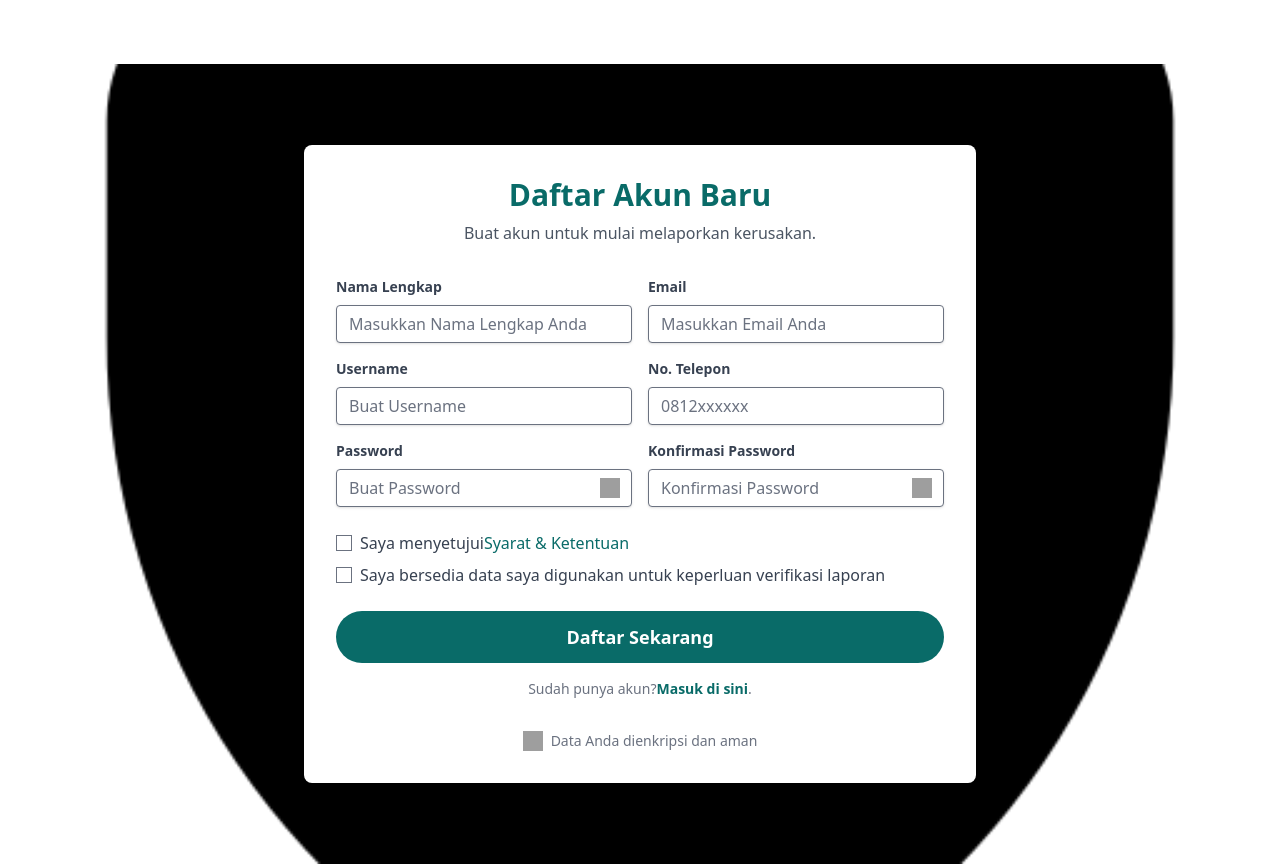
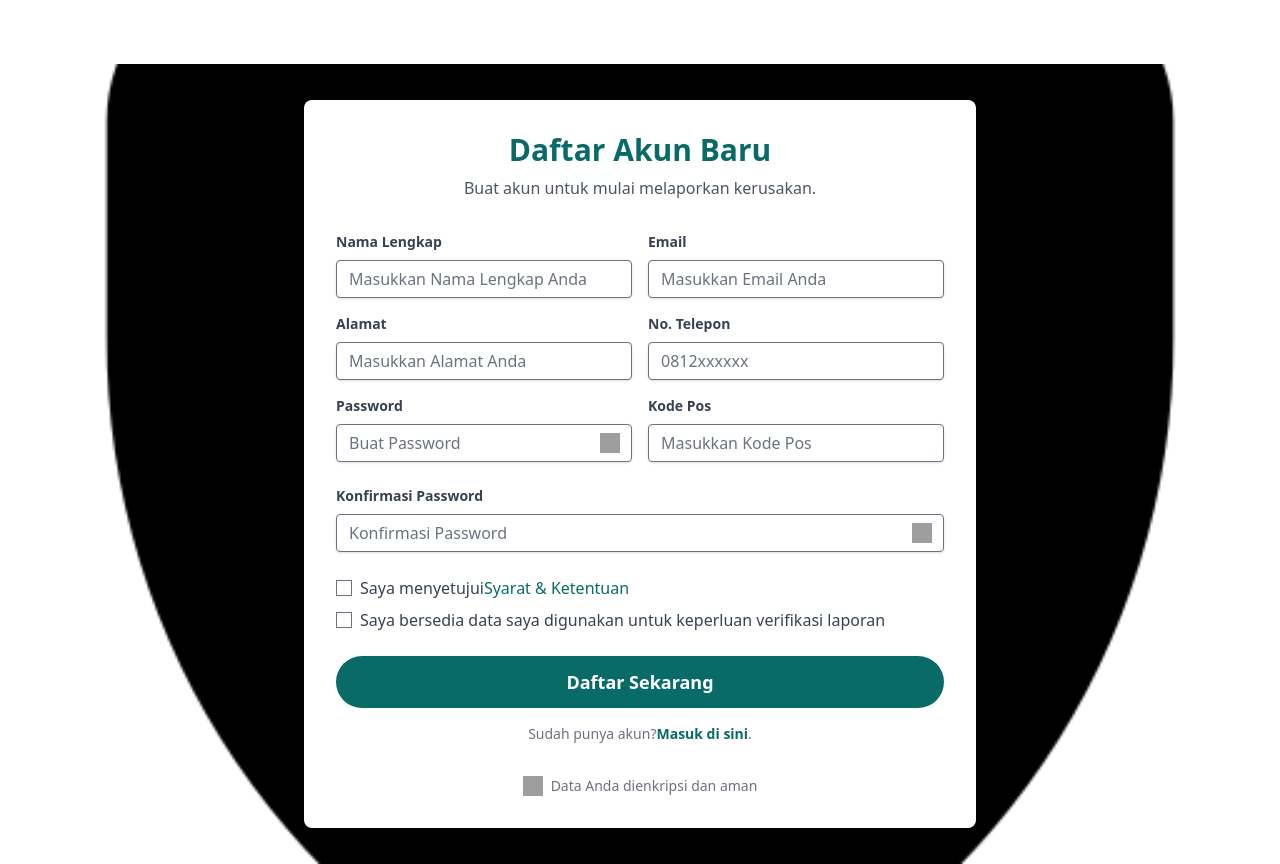
Before and after one commit to thedutas80/INFRAFIX-FE, a React (Vite) app: page /register in a window 1280 px wide. Built offline with nearby package versions, Linux system fonts and the light colour scheme; grey boxes are pictures that could not be loaded.

Commit message:
feat: navbar technical

```diff
--- a/src/api/authApi.ts
+++ b/src/api/authApi.ts
@@ -130,3 +130,30 @@ export const createUser = async (data: CreateUserRequest): Promise<CreateUserRes
     throw error;
   }
 };
+
+export interface RegisterRequest {
+  name: string;
+  password: string;
+  email: string;
+  phoneNumber: string;
+  address: string;
+  postCode: string;
+  roleId: number;
+}
+
+export interface RegisterResponse {
+  data: any; // Adjust based on actual response
+  success: boolean;
+  message: string;
+  status: number;
+  timestamp: string;
+}
+
+export const register = async (data: RegisterRequest): Promise<RegisterResponse> => {
+  try {
+    const response = await api.post('/users', data);
+    return response.data;
+  } catch (error: any) {
+    throw error;
+  }
+};
--- a/src/api/config.ts
+++ b/src/api/config.ts
@@ -1,7 +1,7 @@
 import axios from 'axios'
 
-export const API_BASE_URL = 'http://103.164.191.212:8082'
-
+// export const API_BASE_URL = 'http://103.164.191.212:8082'
+export const API_BASE_URL = 'http://localhost:8080'
 export const api = axios.create({
   baseURL: API_BASE_URL
 })
--- a/src/components/layout/Navbar.tsx
+++ b/src/components/layout/Navbar.tsx
@@ -2,7 +2,7 @@ import React, { useState, useEffect } from 'react';
 import { Link, useNavigate } from 'react-router-dom';
 import { FaBars } from 'react-icons/fa';
 import useAuthStore from '../../store/authStore';
-import { getUsers } from '../../api/authApi';
+import { decodeJWT } from '../../api/authApi';
 
 interface NavbarProps {
   toggleSidebar: () => void;
@@ -17,28 +17,40 @@ const Navbar: React.FC<NavbarProps> = ({ toggleSidebar }) => {
   const { user, logout, isLoggedIn } = useAuthStore();
 
   useEffect(() => {
-    const fetchUserData = async () => {
-      if (isLoggedIn && user?.email) {
-        try {
-          const response = await getUsers();
-          if (response.success && response.data && response.data.content) {
-            const currentUser = response.data.content.find(u => u.email === user.email);
-            if (currentUser) {
-              setApiUserName(currentUser.name);
-              setApiUserRole(currentUser.role);
-            }
-          }
-        } catch (error) {
-          console.error('Failed to fetch user data:', error);
-        }
-      }
-    };
-
-    fetchUserData();
-  }, [isLoggedIn, user?.email]);
+    if (isLoggedIn && user) {
+      setApiUserName(user.name);
+      setApiUserRole(user.role);
+    }
+  }, [isLoggedIn, user]);
 
   const handleDropdownToggle = () => {
     setIsDropdownOpen(!isDropdownOpen);
+  };
+
+  const getRoleFromToken = () => {
+    if (user?.token) {
+      try {
+        const decoded = decodeJWT(user.token);
+        return decoded.role.toLowerCase();
+      } catch (error) {
+        console.error('Failed to decode JWT:', error);
+        return user?.role || 'unknown';
+      }
+    }
+    return user?.role || 'unknown';
+  };
+
+  const getRoleDisplayText = (role: string) => {
+    switch (role.toLowerCase()) {
+      case 'citizen':
+        return 'Warga';
+      case 'technical':
+        return 'Teknisi';
+      case 'unknown':
+        return 'User';
+      default:
+        return role;
+    }
   };
 
   const handleLogout = () => {
@@ -60,9 +72,10 @@ const Navbar: React.FC<NavbarProps> = ({ toggleSidebar }) => {
       {isLoggedIn ? (
         <div className="flex items-center space-x-4 ml-4 relative">
           <div className="flex flex-col items-end">
-            <span className="text-gray-700 font-bold name">{apiUserName}
+            <span className="text-gray-700 font-bold name">
+              {getRoleFromToken() === 'citizen' ? (user?.email?.split("@")[0] || '') : apiUserName}
             </span>
-            <span className="text-gray-700 role">{apiUserRole}</span>
+            <span className="text-gray-700 role">{getRoleDisplayText(apiUserRole)}</span>
           </div>
           <div className="relative">
             <button onClick={handleDropdownToggle} className="focus:outline-none">
--- a/src/pages/Register.tsx
+++ b/src/pages/Register.tsx
@@ -1,9 +1,66 @@
 import React, { useState } from 'react'
-import { Link } from 'react-router-dom'
+import { Link, useNavigate } from 'react-router-dom'
+import { register } from '../api/authApi'
 
 const Register: React.FC = () => {
+  const navigate = useNavigate()
   const [passwordShown, setPasswordShown] = useState(false)
   const [confirmPasswordShown, setConfirmPasswordShown] = useState(false)
+  const [address, setAddress] = useState('')
+  const [postCode, setPostCode] = useState('')
+  const [error, setError] = useState('')
+  const [fieldErrors, setFieldErrors] = useState<{ [key: string]: string }>({})
+
+  // Validation functions based on backend regex patterns
+  const validateName = (name: string): string => {
+    if (!name.trim()) return 'Name is Required'
+    if (!/^[a-zA-Z\s]{5,50}$/.test(name)) return 'Name Only Can Only Contain Letters and Spaces With Length 5 - 50. Ex : Infrastructure Fix'
+    return ''
+  }
+
+  const validateEmail = (email: string): string => {
+    if (!email.trim()) return 'Email is Required'
+    if (email.length > 30) return 'Email must not exceed 30 characters'
+    if (!/^[A-Za-z0-9+_.-]+@[A-Za-z0-9.-]+\.[A-Za-z]{2,}$/.test(email)) return 'Please Use a Valid Email'
+    return ''
+  }
+
+  const validatePassword = (password: string): string => {
+    if (!password) return 'Password is Required'
+    if (!/^(?=.*[a-z])(?=.*[A-Z])(?=.*\d)(?=.*[@$!%*?&])[A-Za-z\d@$!%*?&]{8,20}$/.test(password)) {
+      return 'Password Should Contain 8 - 20 Characters, 1 of Uppercase, Lowercase, Number, and Special Character (@$!%*?&)'
+    }
+    return ''
+  }
+
+  const validatePhoneNumber = (phoneNumber: string): string => {
+    if (!phoneNumber.trim()) return 'Phone Number is Required'
+    if (phoneNumber.length > 13) return 'Phone Number must not exceed 13 characters'
+    if (!/^(\+62|62|0)8\d{7,13}$/.test(phoneNumber)) {
+      return 'Use Valid Phone Number. Ex : +6281234567890 Or 6281234567890 Or 081234567890'
+    }
+    return ''
+  }
+
+  const validateAddress = (address: string): string => {
+    if (!address.trim()) return 'Address is Required'
+    if (!/^[A-Za-z0-9.,\-\/() ]{5,100}$/.test(address)) return 'Please Enter a Valid Address'
+    return ''
+  }
+
+  const validatePostCode = (postCode: string): string => {
+    if (!postCode.trim()) return 'Postal Code is Required'
+    if (!/^\d{5}$/.test(postCode)) return 'Please Enter Valid Postal Code'
+    return ''
+  }
+
+  const clearFieldError = (fieldName: string) => {
+    setFieldErrors(prev => {
+      const newErrors = { ...prev }
+      delete newErrors[fieldName]
+      return newErrors
+    })
+  }
 
   const togglePasswordVisibility = (fieldId: string) => {
     if (fieldId === 'password') {
@@ -11,6 +68,70 @@ const Register: React.FC = () => {
     }
     if (fieldId === 'confirm_password') {
       setConfirmPasswordShown(!confirmPasswordShown)
+    }
+  }
+
+  const handleSubmit = async (e: React.FormEvent<HTMLFormElement>) => {
+    e.preventDefault()
+    const formData = new FormData(e.currentTarget)
+    const name = formData.get('full_name') as string
+    const email = formData.get('email') as string
+    const password = formData.get('password') as string
+    const confirmPassword = formData.get('confirm_password') as string
+    const phoneNumber = formData.get('phone') as string
+
+    // Validate all fields
+    const errors: { [key: string]: string } = {}
+    const nameError = validateName(name)
+    if (nameError) errors.full_name = nameError
+
+    const emailError = validateEmail(email)
+    if (emailError) errors.email = emailError
+
+    const passwordError = validatePassword(password)
+    if (passwordError) errors.password = passwordError
+
+    const phoneError = validatePhoneNumber(phoneNumber)
+    if (phoneError) errors.phone = phoneError
+
+    const addressError = validateAddress(address)
+    if (addressError) errors.address = addressError
+
+    const postCodeError = validatePostCode(postCode)
+    if (postCodeError) errors.postCode = postCodeError
+
+    // Set field errors if any
+    if (Object.keys(errors).length > 0) {
+      setFieldErrors(errors)
+      setError('')
+      return
+    }
+
+    // Clear any existing field errors
+    setFieldErrors({})
+
+    if (password !== confirmPassword) {
+      setError('Passwords do not match')
+      return
+    }
+
+    try {
+      const response = await register({
+        name,
+        password,
+        email,
+        phoneNumber,
+        address,
+        postCode,
+        roleId: 1
+      })
+      if (response.success) {
+        navigate('/login')
+      } else {
+        setError(response.message)
+      }
+    } catch (err: any) {
+      setError(err.response?.data?.message || 'Registration failed')
     }
   }
 
@@ -28,7 +149,7 @@ const Register: React.FC = () => {
             Buat akun untuk mulai melaporkan kerusakan.
           </p>
 
-          <form>
+          <form onSubmit={handleSubmit}>
             <div className="grid grid-cols-1 md:grid-cols-2 gap-4 mb-6">
               <div>
                 <label
@@ -43,8 +164,10 @@ const Register: React.FC = () => {
                   name="full_name"
                   className="shadow appearance-none border rounded w-full py-2 px-3 text-gray-700 leading-tight focus:outline-none focus:shadow-outline"
                   placeholder="Masukkan Nama Lengkap Anda"
+                  onChange={(e) => clearFieldError('full_name')}
                   required
                 />
+                {fieldErrors.full_name && <p className="text-red-500 text-sm mt-1">{fieldErrors.full_name}</p>}
               </div>
               <div>
                 <label
@@ -59,24 +182,32 @@ const Register: React.FC = () => {
                   name="email"
                   className="shadow appearance-none border rounded w-full py-2 px-3 text-gray-700 leading-tight focus:outline-none focus:shadow-outline"
                   placeholder="Masukkan Email Anda"
+                  onChange={(e) => clearFieldError('email')}
                   required
                 />
+                {fieldErrors.email && <p className="text-red-500 text-sm mt-1">{fieldErrors.email}</p>}
               </div>
               <div>
                 <label
-                  htmlFor="username"
+                  htmlFor="address"
                   className="block text-gray-700 text-sm font-bold mb-2"
                 >
-                  Username
+                  Alamat
                 </label>
                 <input
                   type="text"
-                  id="username"
-                  name="username"
+                  id="address"
+                  name="address"
+                  value={address}
+                  onChange={(e) => {
+                    setAddress(e.target.value)
+                    clearFieldError('address')
+                  }}
                   className="shadow appearance-none border rounded w-full py-2 px-3 text-gray-700 leading-tight focus:outline-none focus:shadow-outline"
-                  placeholder="Buat Username"
+                  placeholder="Masukkan Alamat Anda"
                   required
                 />
+                {fieldErrors.address && <p className="text-red-500 text-sm mt-1">{fieldErrors.address}</p>}
               </div>
               <div>
                 <label
@@ -91,8 +222,10 @@ const Register: React.FC = () => {
                   name="phone"
                   className="shadow appearance-none border rounded w-full py-2 px-3 text-gray-700 leading-tight focus:outline-none focus:shadow-outline"
                   placeholder="0812xxxxxx"
+                  onChange={(e) => clearFieldError('phone')}
                   required
                 />
+                {fieldErrors.phone && <p className="text-red-500 text-sm mt-1">{fieldErrors.phone}</p>}
               </div>
               <div>
                 <label
@@ -108,6 +241,7 @@ const Register: React.FC = () => {
                     name="password"
                     className="shadow appearance-none border rounded w-full py-2 px-3 pr-10 text-gray-700 leading-tight focus:outline-none focus:shadow-outline"
                     placeholder="Buat Password"
+                    onChange={(e) => clearFieldError('password')}
                     required
                   />
                   <button
@@ -122,8 +256,33 @@ const Register: React.FC = () => {
                     />
                   </button>
                 </div>
+                {fieldErrors.password && <p className="text-red-500 text-sm mt-1">{fieldErrors.password}</p>}
               </div>
               <div>
+                <label
+                  htmlFor="postCode"
+                  className="block text-gray-700 text-sm font-bold mb-2"
+                >
+                  Kode Pos
+                </label>
+                <input
+                  type="text"
+                  id="postCode"
+                  name="postCode"
+                  value={postCode}
+                  onChange={(e) => {
+                    setPostCode(e.target.value)
+                    clearFieldError('postCode')
+                  }}
+                  className="shadow appearance-none border rounded w-full py-2 px-3 text-gray-700 leading-tight focus:outline-none focus:shadow-outline"
+                  placeholder="Masukkan Kode Pos"
+                  required
+                />
+                {fieldErrors.postCode && <p className="text-red-500 text-sm mt-1">{fieldErrors.postCode}</p>}
+              </div>
+            </div>
+
+            <div className="mb-6">
               <label
                 htmlFor="confirm_password"
                 className="block text-gray-700 text-sm font-bold mb-2"
@@ -150,7 +309,6 @@ const Register: React.FC = () => {
                     className="w-5 h-5"
                   />
                 </button>
-                </div>
               </div>
             </div>
 
@@ -196,6 +354,7 @@ const Register: React.FC = () => {
             >
               Daftar Sekarang
             </button>
+            {error && <p className="text-red-500 text-center mt-4">{error}</p>}
             <p className="text-center text-gray-500 text-sm mt-4">
               Sudah punya akun?
               <Link
```
Also changed, not shown: src/pages/Login.tsx (line endings or trailing spaces). Lines whose indentation alone changed are shown as unchanged.
